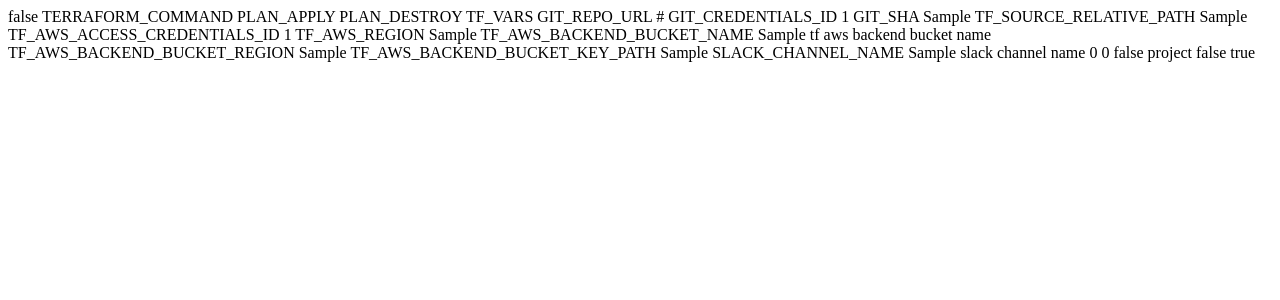
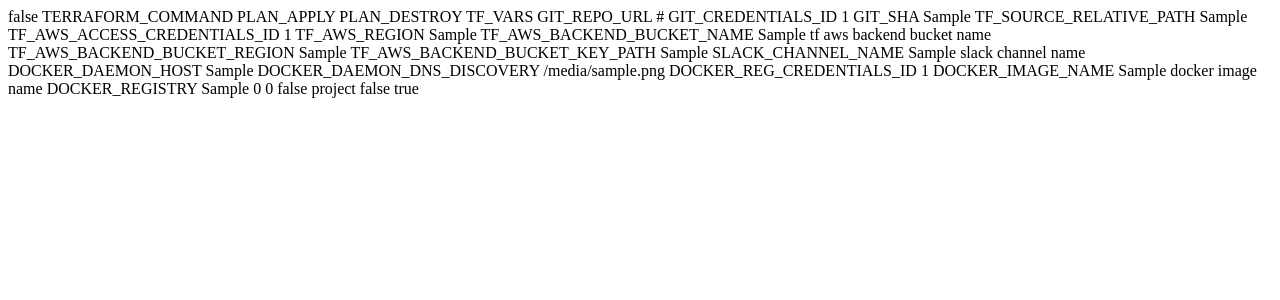
Before and after one commit to wizeline/standard-cicd-pipeline, a Python web app: template jenkinsctl/jenkinsctl/templates/terraform-control.xml.j2 in a window 1280 px wide. Shown: the top 300 px of the page. Run offline with Jinja, Linux system fonts and the light colour scheme; the template is opened without the code that fills it: most values are stand-ins (such as "Sample title", 1, 10 or a date in 2020).

Commit message:
tf control success

```diff
--- a/jenkinsctl/jenkinsctl/templates/terraform-control.xml.j2
+++ b/jenkinsctl/jenkinsctl/templates/terraform-control.xml.j2
@@ -71,6 +71,43 @@
           <description></description>
           <defaultValue>{{ slack_channel_name }}</defaultValue>
         </hudson.model.StringParameterDefinition>
+
+        {% if docker_daemon_host %}
+        <hudson.model.StringParameterDefinition>
+          <name>DOCKER_DAEMON_HOST</name>
+          <description></description>
+          <defaultValue>{{ docker_daemon_host }}</defaultValue>
+        </hudson.model.StringParameterDefinition>
+        {% endif %}
+        {% if docker_daemon_dns_discovery %}
+        <hudson.model.StringParameterDefinition>
+          <name>DOCKER_DAEMON_DNS_DISCOVERY</name>
+          <description></description>
+          <defaultValue>{{ docker_daemon_dns_discovery }}</defaultValue>
+        </hudson.model.StringParameterDefinition>
+        {% endif %}
+        {% if docker_registry_credentials_id %}
+        <hudson.model.StringParameterDefinition>
+          <name>DOCKER_REG_CREDENTIALS_ID</name>
+          <description></description>
+          <defaultValue>{{ docker_registry_credentials_id }}</defaultValue>
+        </hudson.model.StringParameterDefinition>
+        {% endif %}
+        {% if docker_image_name %}
+        <hudson.model.StringParameterDefinition>
+          <name>DOCKER_IMAGE_NAME</name>
+          <description></description>
+          <defaultValue>{{ docker_image_name }}</defaultValue>
+        </hudson.model.StringParameterDefinition>
+        {% endif %}
+        {% if docker_registry %}
+        <hudson.model.StringParameterDefinition>
+          <name>DOCKER_REGISTRY</name>
+          <description></description>
+          <defaultValue>{{ docker_registry }}</defaultValue>
+        </hudson.model.StringParameterDefinition>
+        {% endif %}
+
       </parameterDefinitions>
     </hudson.model.ParametersDefinitionProperty>
     <hudson.plugins.throttleconcurrents.ThrottleJobProperty plugin="throttle-concurrents@1.9.0">
@@ -87,12 +124,7 @@
     </org.jenkinsci.plugins.workflow.job.properties.PipelineTriggersJobProperty>
   </properties>
   <definition class="org.jenkinsci.plugins.workflow.cps.CpsFlowDefinition" plugin="workflow-cps@2.18">
-    <script>
-terraformControl() {
-    jobDockerDaemonHost = &quot;internal-docker.wize.mx&quot;
-    jobJenkinsNode = &quot;devops1&quot;
-}
-</script>
+    <script>terraformControl() {}</script>
     <sandbox>true</sandbox>
   </definition>
   <triggers/>
```
